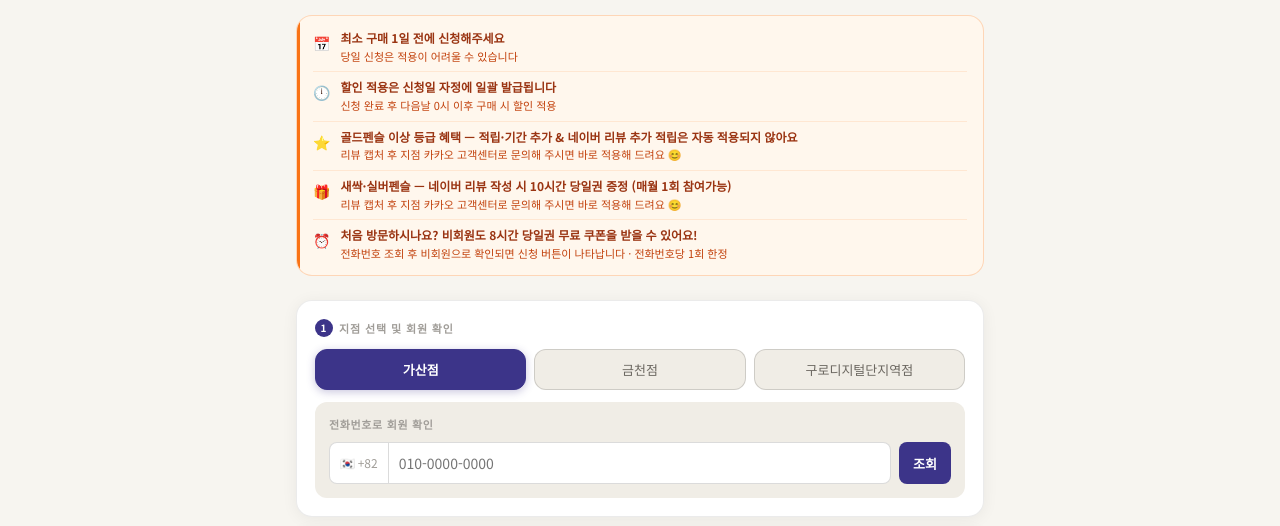
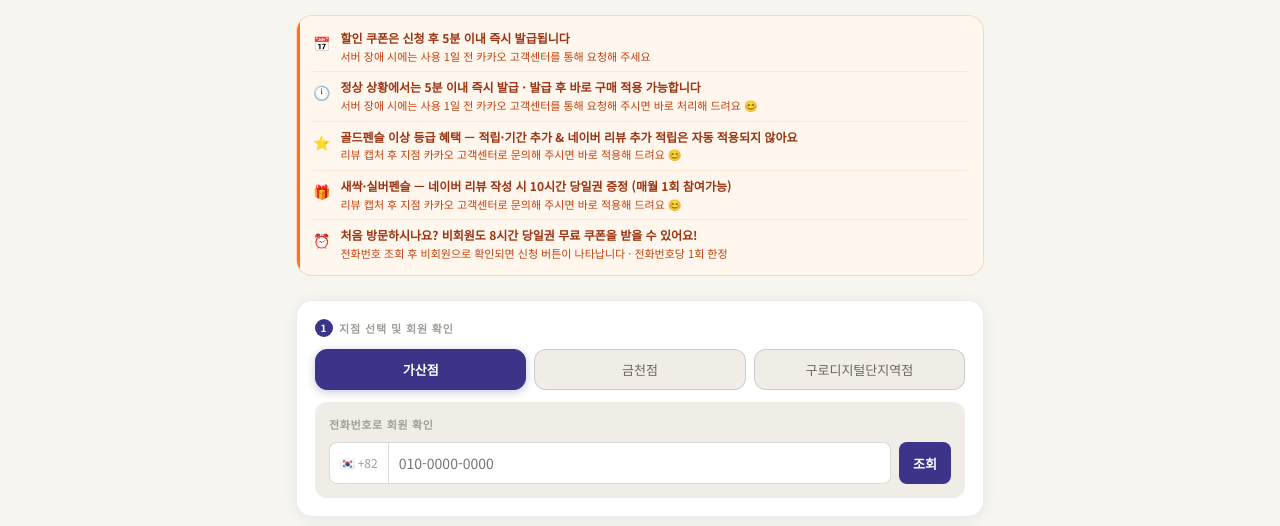
Before and after one commit to YooSangBeom/whitepencil-membership, a plain HTML site: page index.html in a window 1280 px wide. Shown: the part 231-757 px from the top of the page. Drawn offline with Linux system fonts and the light colour scheme.

Commit message:
Update index.html

```diff
--- a/index.html
+++ b/index.html
@@ -291,15 +291,15 @@ footer{text-align:center;padding:20px;font-size:11px;color:var(--text-hint)}
       <div class="notice-row">
         <span class="notice-icon">📅</span>
         <div>
-          <div class="notice-title">최소 구매 1일 전에 신청해주세요</div>
-          <div class="notice-sub">당일 신청은 적용이 어려울 수 있습니다</div>
+          <div class="notice-title">할인 쿠폰은 신청 후 5분 이내 즉시 발급됩니다</div>
+          <div class="notice-sub">서버 장애 시에는 사용 1일 전 카카오 고객센터를 통해 요청해 주세요</div>
         </div>
       </div>
       <div class="notice-row">
         <span class="notice-icon">🕛</span>
         <div>
-          <div class="notice-title">할인 적용은 신청일 자정에 일괄 발급됩니다</div>
-          <div class="notice-sub">신청 완료 후 다음날 0시 이후 구매 시 할인 적용</div>
+          <div class="notice-title">정상 상황에서는 5분 이내 즉시 발급 · 발급 후 바로 구매 적용 가능합니다</div>
+          <div class="notice-sub">서버 장애 시에는 사용 1일 전 카카오 고객센터를 통해 요청해 주시면 바로 처리해 드려요 😊</div>
         </div>
       </div>
       <div class="notice-row">
@@ -454,11 +454,11 @@ footer{text-align:center;padding:20px;font-size:11px;color:var(--text-hint)}
       <div class="apply-notice">
         <div class="notice-row" style="padding-top:0">
           <span class="notice-icon">📅</span>
-          <div><div class="notice-title">최소 구매 1일 전에 신청해주세요</div><div class="notice-sub">당일 신청은 적용이 어려울 수 있습니다</div></div>
+          <div><div class="notice-title">할인 쿠폰은 신청 후 5분 이내 즉시 발급됩니다</div><div class="notice-sub">서버 장애 시에는 사용 1일 전 카카오 고객센터를 통해 요청해 주세요</div></div>
         </div>
         <div class="notice-row">
           <span class="notice-icon">🕛</span>
-          <div><div class="notice-title">할인 적용은 신청일 자정에 일괄 발급됩니다</div><div class="notice-sub">신청 완료 후 다음날 0시 이후 구매 시 할인 적용</div></div>
+          <div><div class="notice-title">정상 상황에서는 5분 이내 즉시 발급 · 발급 후 바로 구매 적용 가능합니다</div><div class="notice-sub">서버 장애 시에는 사용 1일 전 카카오 고객센터를 통해 요청해 주시면 바로 처리해 드려요 😊</div></div>
         </div>
         <div class="notice-row" style="padding-bottom:0;border-bottom:none">
           <span class="notice-icon">⭐</span>
```
